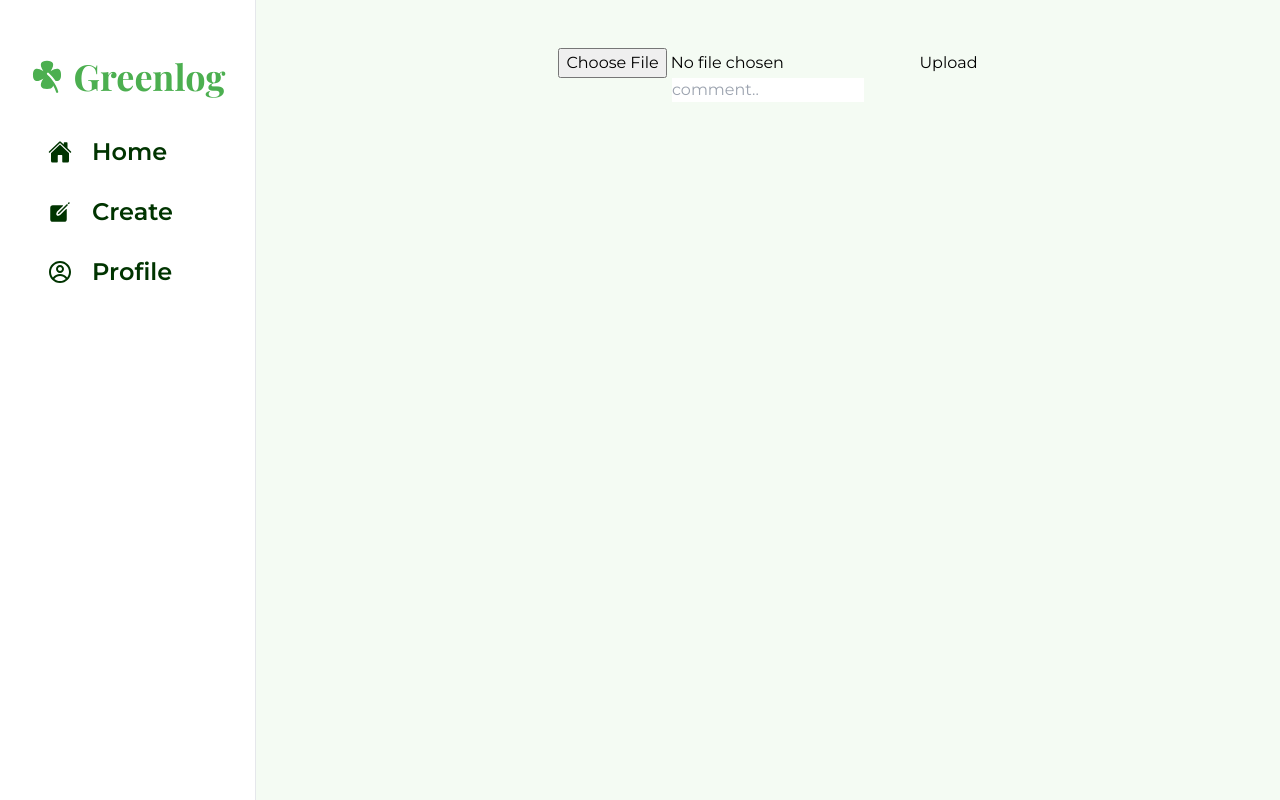
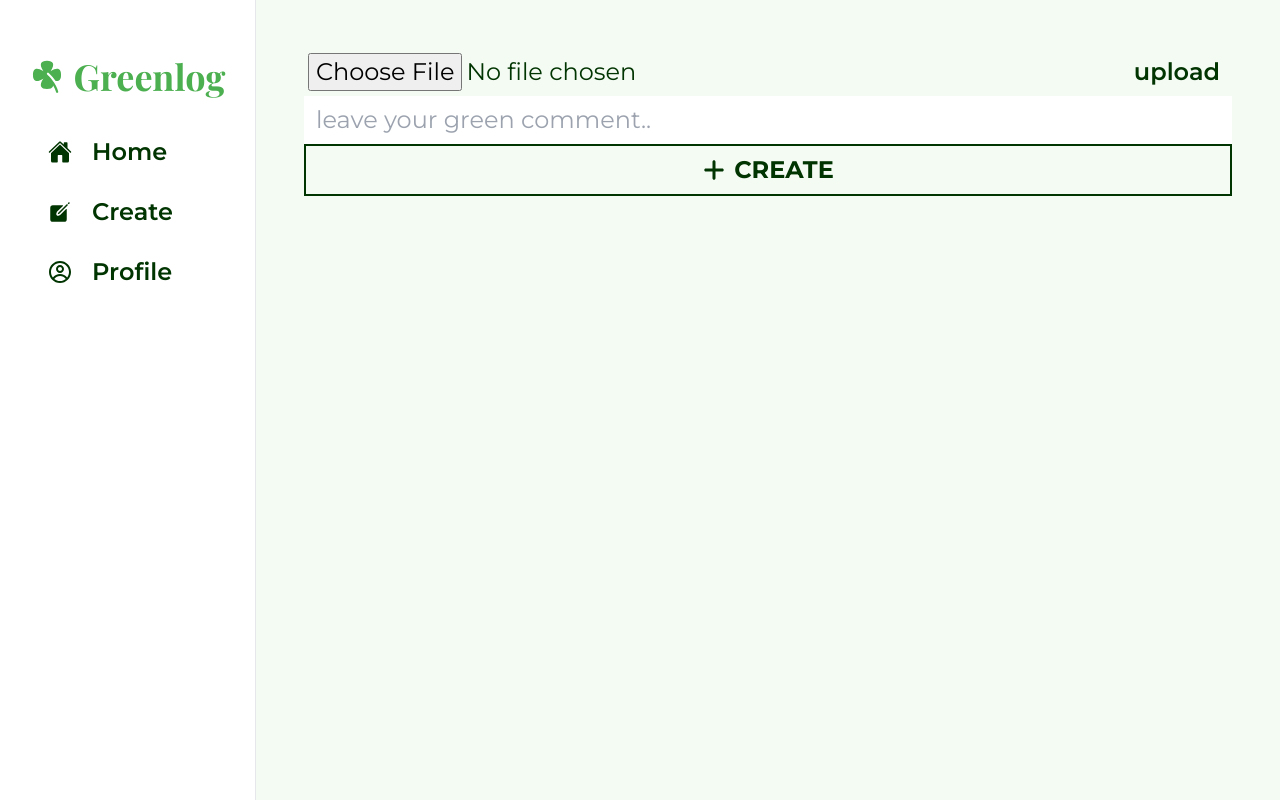
Before and after one commit to lunnne/Green-log, a React (Vite) app in the folder frontend/: page /create in a window 1280 px wide. Built offline with nearby package versions, Linux system fonts and the light colour scheme; a web font is replaced by a local one.

Commit message:
upload function updated

```diff
--- a/frontend/src/pages/AddPost.tsx
+++ b/frontend/src/pages/AddPost.tsx
@@ -1,15 +1,45 @@
+import { useState } from 'react';
+import { FaPlus } from 'react-icons/fa6';
+
+interface Post {
+  id: number;
+  username: string;
+  imageUrl: string;
+  comment: string;
+}
+
 export default function AddPost() {
   //   const [image, setimage] = useState('');
-  //   const [post, setpost] = useState();
+  const [post, setPost] = useState<Post>({
+    id: 0,
+    username: '',
+    imageUrl: '',
+    comment: '',
+  });
+
+  const handleSubmit = (e: React.FormEvent) => {
+    e.preventDefault();
+    console.log(post);
+  };
+
 
   return (
-    <section>
-      <div>
-        <input type="file" />
-        <button>Upload</button>
+    <section className="rounded-lg text-lg flex flex-col md:text-2xl text-dark-green">
+      <div className="flex min-h-12 pl-1 pr-3 justify-between items-center">
+        <input type="file" className="w-2/3" onChange={(e) => setPost({ ...post, imageUrl: URL.createObjectURL(e.target.files![0]) })} />
+        <button className="font-semibold">upload</button>
       </div>
-      <form action="">
-        <input type="text" placeholder="comment.." />
+      <form onSubmit={handleSubmit}>
+        <input
+          onChange={(e) => setPost({ ...post, comment: e.target.value })}
+          className="min-h-12 w-full px-3"
+          type="text"
+          placeholder="leave your green comment.."
+        />
+        <button className="min-h-12 uppercase w-full font-bold flex items-center justify-center border-2 space-x-2 border-dark-green py-2 px-3">
+          <FaPlus />
+          <span>Create</span>
+        </button>
       </form>
     </section>
   );
```
